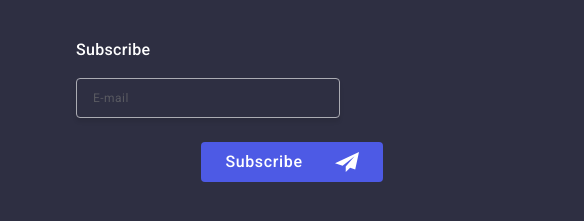
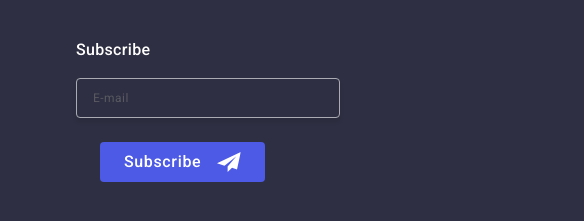
Before and after one commit to angelinasimora/goit-markup-hw-06, a plain HTML site: page index.html in a window 1280 px wide. Shown: the part 3245-3466 px from the top of the page, 696-1280 px from the left. Drawn offline with nearby package versions, Linux system fonts and the light colour scheme.

Commit message:
commit message

```diff
--- a/css/styles.css
+++ b/css/styles.css
@@ -1261,6 +1261,7 @@ img {
 
 .footer{
     padding: 100px 0;
+    justify-content: space-between;
 }
 .footer-container {
     display: flex;
@@ -1287,6 +1288,7 @@ img {
 
 .form-class{
     display: flex;
+    gap: 24px;
 }
 
 .footer-input{
@@ -1294,18 +1296,19 @@ img {
 }
 
 .button-footer{
-    display: flex;
-    align-items: center;
-    justify-content: center;
-    flex-direction: row;
-    gap: 16px;
+    width: 165px;
+    height: 40px;
+    border: none;
+    margin-left: 24px;
+    margin-right: 0;
+    transition: background-color 250ms cubic-bezier(0.4, 0, 0.2, 1);
 
 }
 
 }
 
-@media screen and (min-width: 768px) and (max-width: 1157px) {
+/* @media screen and (min-width: 768px) and (max-width: 1157px) {
     .footer>.container {
         width: 552px;
     }
-}
+} */
```
